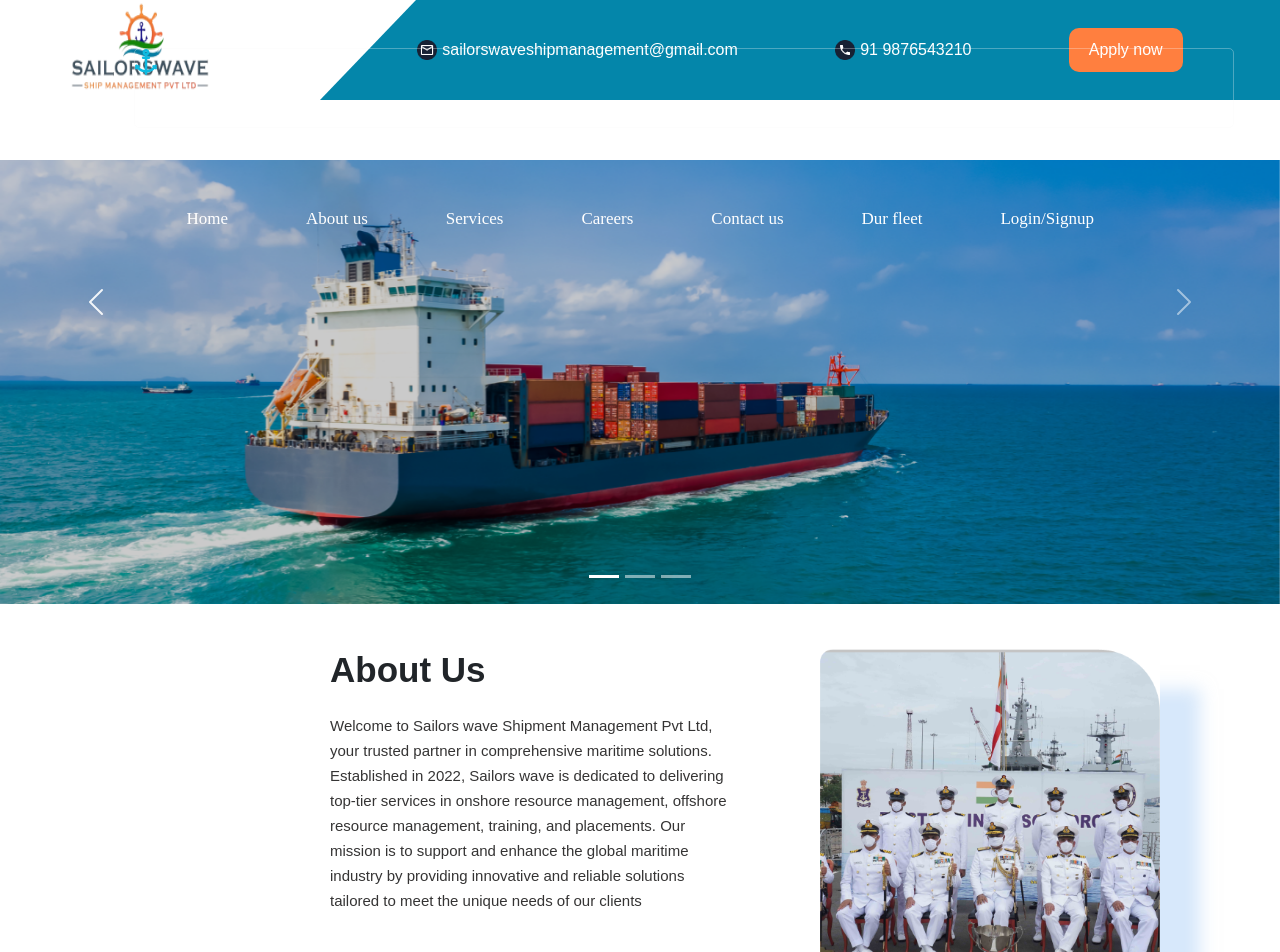
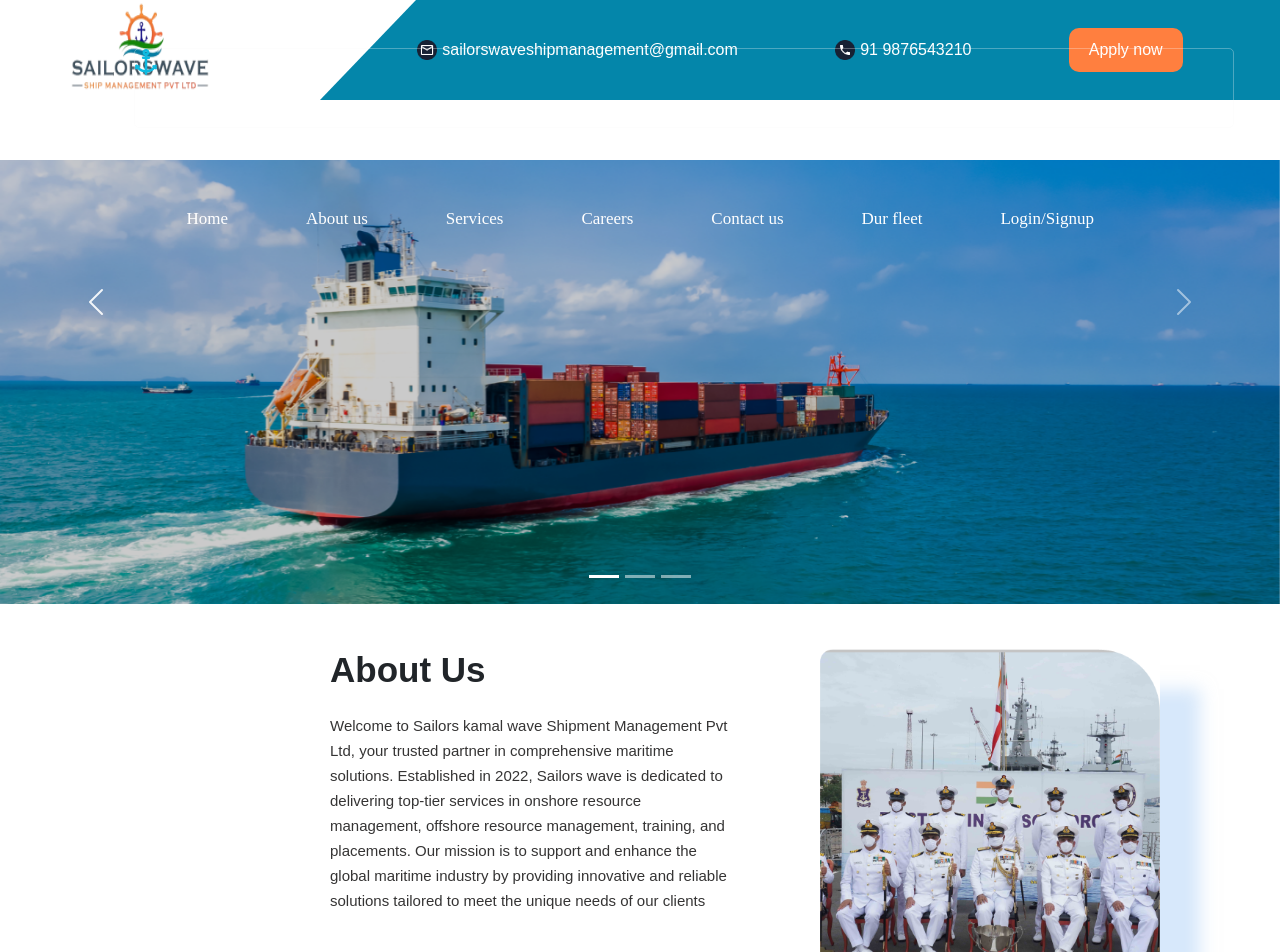
Before and after one commit to Jobminar/sailorswave, a React (Create React App) app in the folder client/: page / in a window 1280 px wide. Shown: the top 952 px of the page. Built offline with nearby package versions, Linux system fonts and the light colour scheme; a web font is replaced by a local one.

Commit message:
added kamal in paragraph

```diff
--- a/client/src/components/About/About.jsx
+++ b/client/src/components/About/About.jsx
@@ -24,7 +24,7 @@ const Navbar = () => {
         <div className="about_us">
           <p id="about">About Us</p>
           <div className="para">
-            Welcome to Sailors wave Shipment Management Pvt Ltd, your trusted
+            Welcome to Sailors kamal wave Shipment Management Pvt Ltd, your trusted
             partner in comprehensive maritime solutions. Established in 2022,
             Sailors wave is dedicated to delivering top-tier services in onshore
             resource management, offshore resource management, training, and
```
